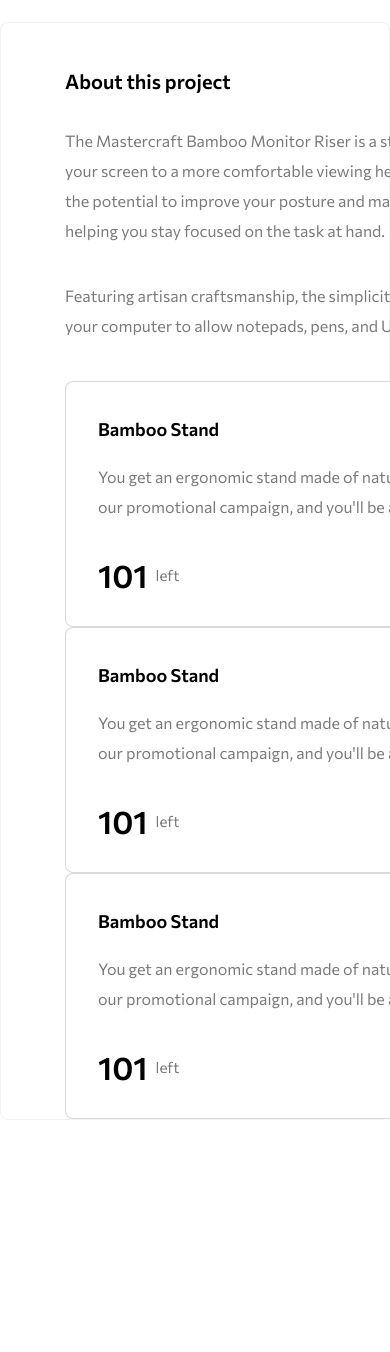
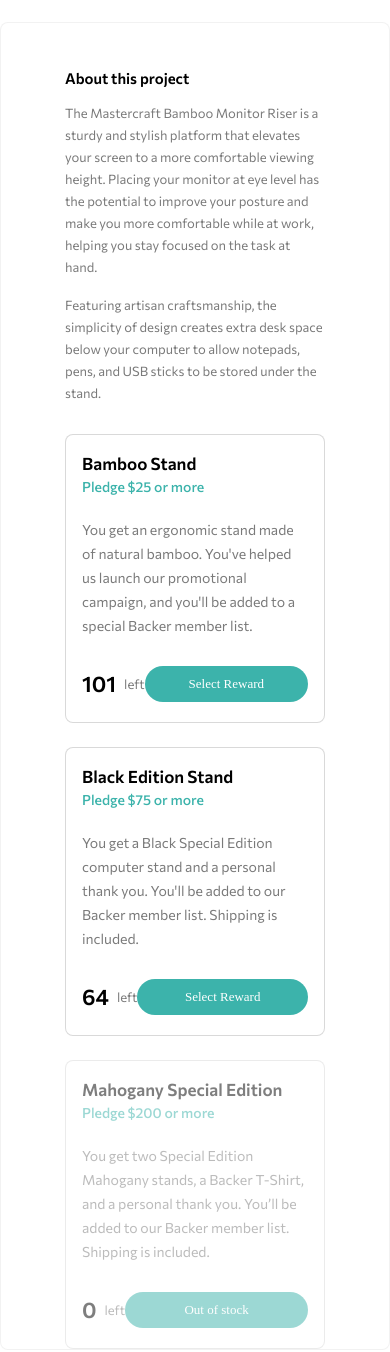
Before and after one commit to solijon010/second-s-exam, a plain HTML site: page index.html in a window 390 px wide. Shown: the part 1123-2475 px from the top of the page. Before the commit the page ends 2359 px from the top, so only its background shows below. Drawn offline with Linux system fonts and the light colour scheme.

Commit message:
sayt butunlay responsive bolgan

```diff
--- a/css/main.css
+++ b/css/main.css
@@ -7,7 +7,8 @@
   --blur-black: #2f2f2f;
   --container-bcg: #ffffff;
   --main-bcg: #f5f5f5;
-
+  --out-of-stock-btn: rgba(60, 179, 171, 1);
+  --zero-span: rgba(0, 0, 0, 1);
   /* gradient */
   --gradient-light: #ffffff33;
   --gradient-dark: #00000066;
@@ -43,13 +44,13 @@ button {
   color: inherit;
 }
 
-html {
+/* html {
   overflow-x: hidden;
 }
 
 body {
   overflow-x: hidden;
-}
+} */
 .container {
   width: 100%;
   max-width: 1150px;
@@ -329,6 +330,12 @@ main {
 }
 
 /* main content second card */
+
+.high-wrapper {
+    display: flex;
+    flex-direction: column;
+    gap: 24px;
+}
 .third-section-second__content {
   width: 634px;
   border: 1px solid rgba(0, 0, 0, 0.15);
@@ -410,7 +417,126 @@ main {
      transform: translateY(-4px);
 }
 
+.third-section-second__content.out-of-stock {
+  opacity: 0.5;
+  /* pointer-events: none; */
+}
+
+
+
 /* medai */
+@media (max-width: 1150px) {
+  .third-section-first__content p,
+  .third-section-second__content {
+    width: 100%;
+  }
+}
+
+@media (max-width: 992px) {
+  .third-section-first__content {
+    gap: 25px;
+    margin-bottom: 30px;
+  }
+
+  .third-section-first__content p {
+    font-size: 15px;
+    line-height: 26px;
+  }
+
+  .about-project {
+    font-size: 18px;
+  }
+
+  .third-section-second__content {
+    padding: 30px 24px 20px 24px;
+  }
+
+  .second__content-wrapper h2 {
+    font-size: 17px;
+  }
+
+  .second__content-wrapper span {
+    font-size: 14px;
+  }
+}
+
+
+@media (max-width: 768px) {
+  .third-section-first__content {
+    gap: 20px;
+  }
+
+  .third-section-first__content p {
+    font-size: 14px;
+    line-height: 24px;
+  }
+
+  .about-project {
+    font-size: 16px;
+  }
+
+  .third-section-second__content {
+    padding: 24px 20px;
+  }
+
+  .second-card-text {
+    font-size: 14px;
+    line-height: 24px;
+  }
+
+  .first_span {
+    font-size: 26px;
+  }
+
+  .reward-btn {
+    padding: 12px 24px;
+    font-size: 14px;
+  }
+}
+
+
+
+@media (max-width: 576px) {
+  .third-section-first__content {
+    gap: 16px;
+  }
+
+  .third-section-first__content p {
+    font-size: 13px;
+    line-height: 22px;
+  }
+
+  .about-project {
+    font-size: 15px;
+  }
+
+  .third-section-second__content {
+    padding: 20px 16px;
+  }
+
+  .second__content-wrapper {
+    flex-direction: column;
+    align-items: flex-start;
+    gap: 8px;
+  }
+
+  .first_span {
+    font-size: 22px;
+  }
+
+  .second_span {
+    font-size: 13px;
+  }
+
+  .reward-btn {
+    width: 100%;
+    text-align: center;
+    padding: 10px 0;
+    font-size: 13px;
+  }
+}
+
+
 
 @media (max-width: 500px) {
   .sitenav-items {
@@ -436,4 +562,50 @@ main {
   .progress-bar {
     width: 80%;
   }
+
+  .third-section-second__content {
+    flex-direction: column;
+
+    p {
+        width: 100%;
+    }
+  }
+
+  .about-project {
+    flex-direction: column;
+  }
+  .third-section-first__content {
+    flex-direction: column;
+    p {
+        width: 100%;
+    }
+  }
 }
+
+@media (max-width: 375px) {
+  .third-section-first__content p {
+    font-size: 12px;
+    line-height: 20px;
+  }
+
+  .about-project {
+    font-size: 14px;
+  }
+
+  .second__content-wrapper h2 {
+    font-size: 15px;
+  }
+
+  .second__content-wrapper span {
+    font-size: 12px;
+  }
+
+  .first_span {
+    font-size: 20px;
+  }
+
+  .reward-btn {
+    font-size: 12px;
+    padding: 8px 0;
+  }
+}
--- a/index.html
+++ b/index.html
@@ -109,6 +109,7 @@
                 </p>
             </div>
 
+            <div class="high-wrapper">
                 <div class="third-section-second__content">
                     <div class="second__content-wrapper">
                         <h2>Bamboo Stand</h2>
@@ -127,34 +128,35 @@
                 </div>
                 <div class="third-section-second__content">
                     <div class="second__content-wrapper">
-            <h2>Bamboo Stand</h2>
-            <span>Pledge $25 or more</span>
+                        <h2>Black Edition Stand</h2>
+                        <span>Pledge $75 or more</span>
                     </div>
                     <div class="second-card-text">
-               <p >You get an ergonomic stand made of natural bamboo. You've helped us launch our promotional campaign, and you'll be added to a special Backer member list.</p>
+                        <p >You get a Black Special Edition computer stand and a personal thank you. You'll be added to our Backer member list. Shipping is included.</p>
                     </div>
                     <div class="reword__wrapper">
                         <div class="day">
-                <span class="first_span">101</span>
+                            <span class="first_span">64</span>
                             <span class="second_span">left</span>
                         </div>
                         <button class="reward-btn">Select Reward</button>
                     </div>
                 </div>
-        <div class="third-section-second__content">
+                <div class="third-section-second__content out-of-stock ">
                     <div class="second__content-wrapper">
-            <h2>Bamboo Stand</h2>
-            <span>Pledge $25 or more</span>
+                        <h2>Mahogany Special Edition</h2>
+                        <span>Pledge $200 or more</span>
                     </div>
                     <div class="second-card-text">
-               <p >You get an ergonomic stand made of natural bamboo. You've helped us launch our promotional campaign, and you'll be added to a special Backer member list.</p>
+                        <p >You get two Special Edition Mahogany stands, a Backer T-Shirt, and a personal thank you. You’ll be added to our Backer member list. Shipping is included. </p>
                     </div>
                     <div class="reword__wrapper">
                         <div class="day">
-                <span class="first_span">101</span>
+                            <span class="first_span">0</span>
                             <span class="second_span">left</span>
                         </div>
-            <button class="reward-btn reword-btn-hover">Select Reward</button>
+                        <button class="reward-btn out-off">Out of stock</button>
+                    </div>
                 </div>
             </div>
         </section>
```
Lines whose indentation alone changed are shown as unchanged.
